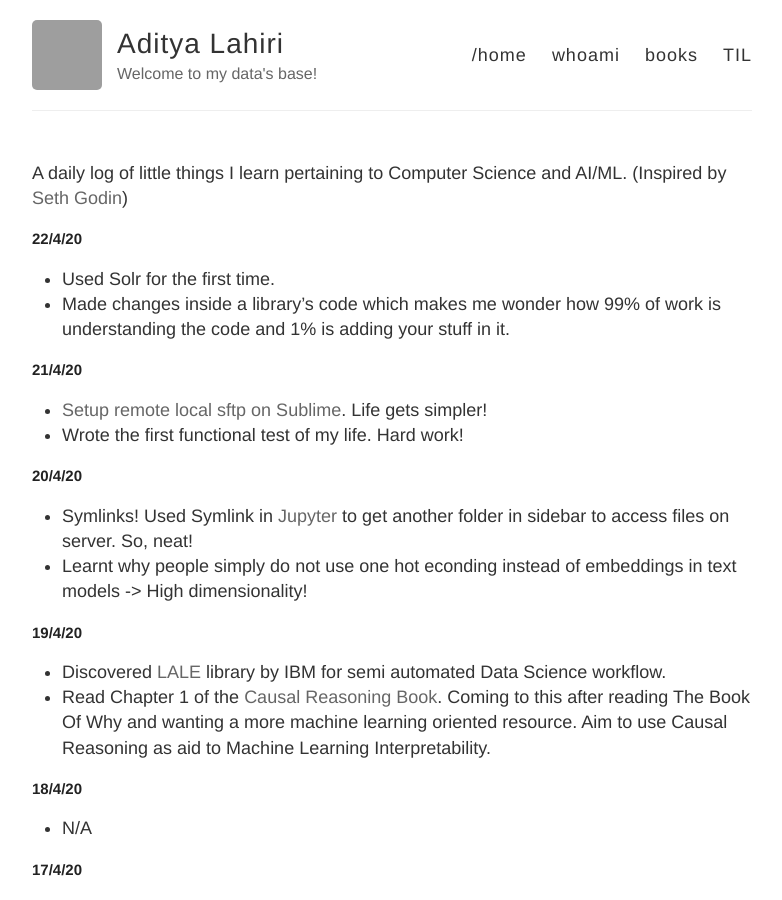
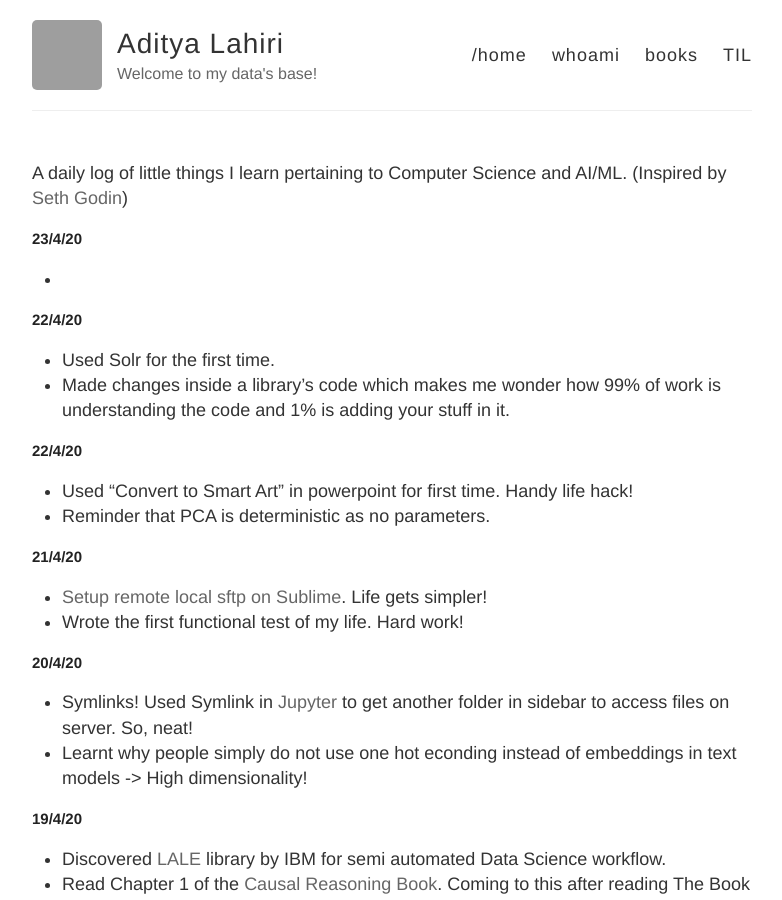
Before and after one commit to adityalahiri/adityalahiri.github.io, a Jekyll site: the page built from TIL.md, in a window 1280 px wide and 900 px high. Shown: the whole window, without its empty margins (248-1030 px from the left). Built offline with Jekyll 4.4.1, drawn with Linux system fonts in a browser that asks for light colours; our own code applies the rules of GitHub Pages for plain Markdown files; grey boxes are pictures that could not be loaded.

Commit message:
Update for 22/4/20

```diff
--- a/TIL.md
+++ b/TIL.md
@@ -1,10 +1,19 @@
 A daily log of little things I learn pertaining to Computer Science and AI/ML.
 (Inspired by [Seth Godin](https://seths.blog/))
+
+## 23/4/20
+
+*
 
 ## 22/4/20
 
 * Used Solr for the first time.
 * Made changes inside a library's code which makes me wonder how 99% of work is understanding the code and 1% is adding your stuff in it.
+
+## 22/4/20
+
+* Used "Convert to Smart Art" in powerpoint for first time. Handy life hack!
+* Reminder that PCA is deterministic as no parameters.
 
 ## 21/4/20
 
```
